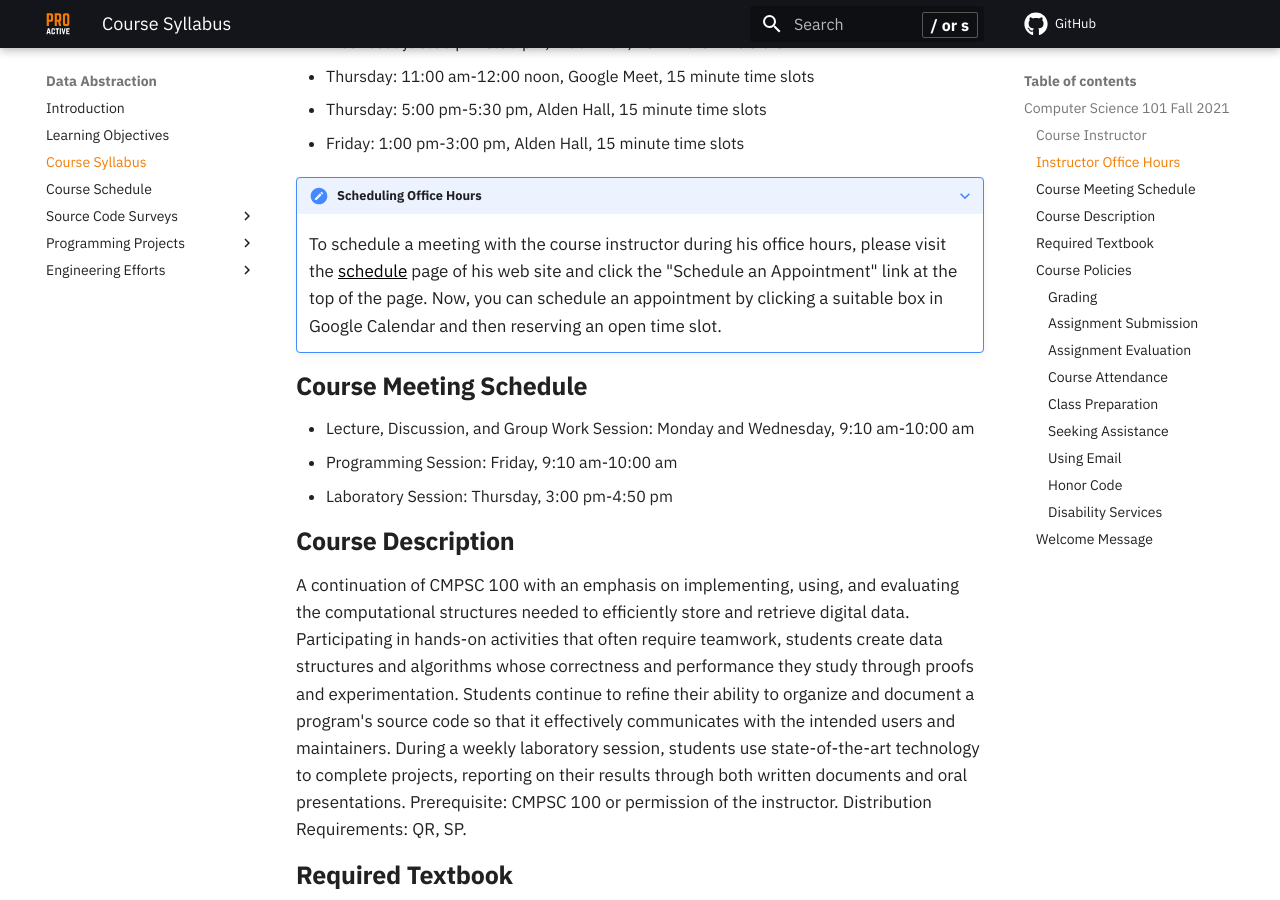
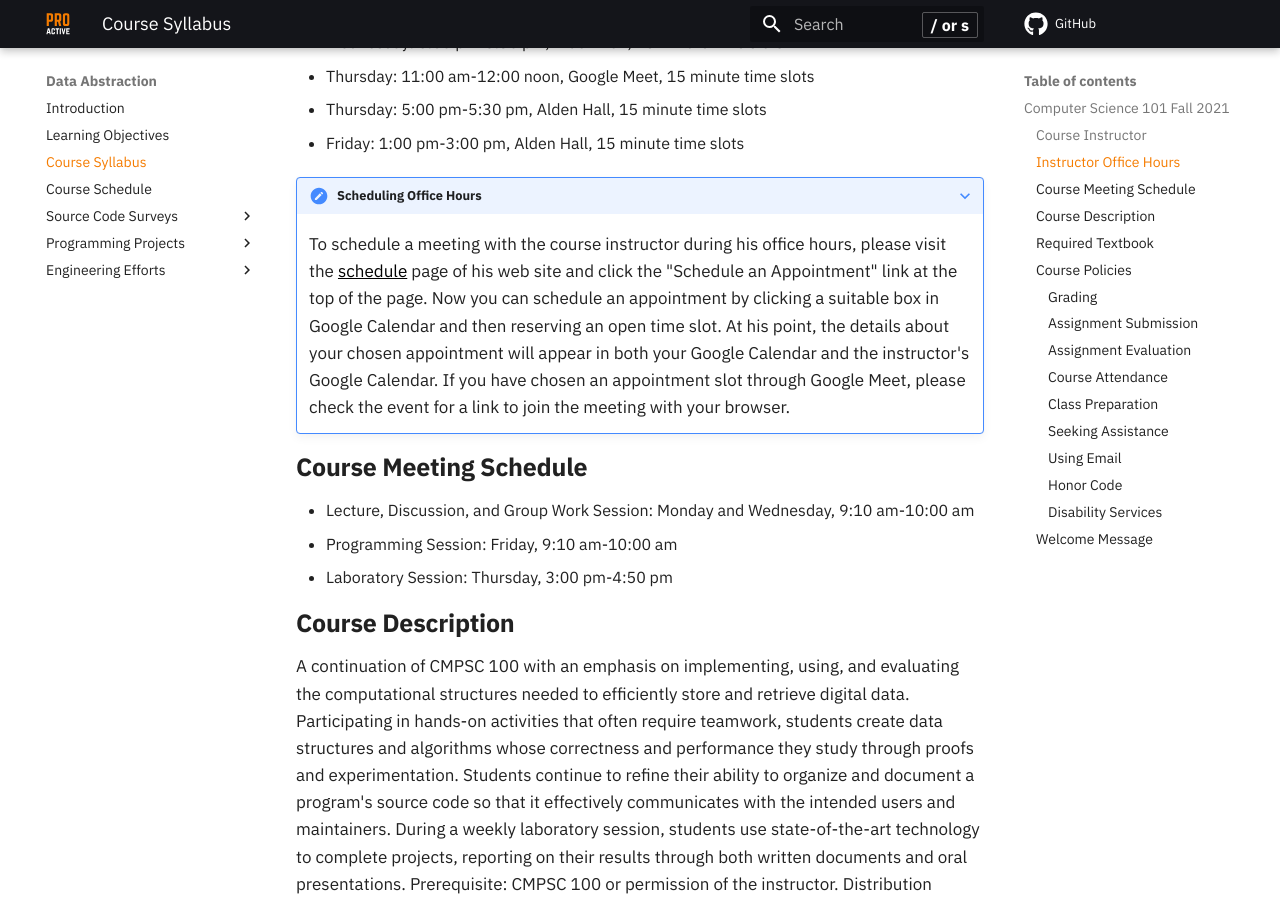
Before and after one commit to ProactiveProgrammers/www.proactiveprogrammers.com, an MkDocs documentation site: the page built from docs/data-abstraction/syllabus-data-abstraction.md, in a window 1280 px wide and 900 px high, scrolled down 486 px. Built offline with MkDocs 1.6.1 and Material for MkDocs 9.7.7, drawn with Linux system fonts in a browser that asks for light colours; comment, search, counter and statistics services are not loaded.

Commit message:
fix: Add more details to syllabus-data-abstraction about office hours.

```diff
--- a/docs/data-abstraction/syllabus-data-abstraction.md
+++ b/docs/data-abstraction/syllabus-data-abstraction.md
@@ -21,8 +21,12 @@
       To schedule a meeting with the course instructor during his office hours,
       please visit the [schedule](https://www.gregorykapfhammer.com/schedule/)
       page of his web site and click the "Schedule an Appointment" link at the
-      top of the page. Now, you can schedule an appointment by clicking a
-      suitable box in Google Calendar and then reserving an open time slot.
+      top of the page. Now you can schedule an appointment by clicking a
+      suitable box in Google Calendar and then reserving an open time slot. At
+      his point, the details about your chosen appointment will appear in both
+      your Google Calendar and the instructor's Google Calendar. If you have
+      chosen an appointment slot through Google Meet, please check the event for
+      a link to join the meeting with your browser.
 
 ### Course Meeting Schedule
 
```
